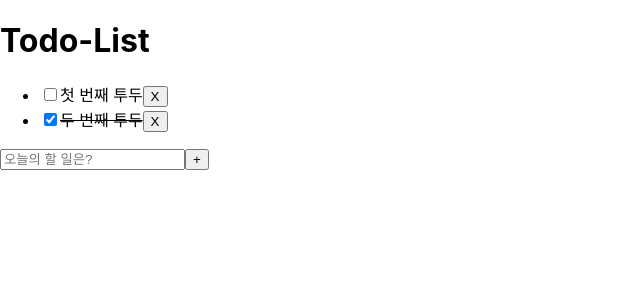
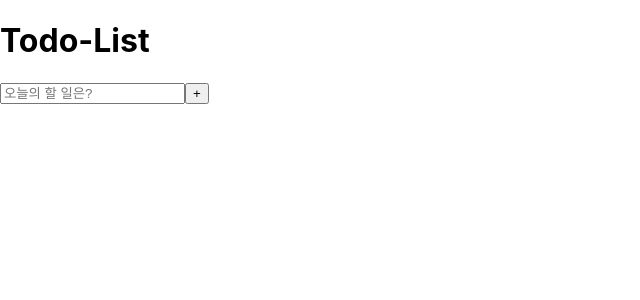
Before and after one commit to hyerinxx/efub4-frontend-session-5, a React (Create React App) app: page / in a window 1280 px wide. Shown: the top 300 px of the page, without its empty margins (0-640 px from the left). Built offline with nearby package versions, Linux system fonts and the light colour scheme; the HTML template or start-up script is replaced by a standard one.

Commit message:
임시 데이터 삭제

```diff
--- a/src/App.js
+++ b/src/App.js
@@ -6,16 +6,6 @@ import './App.css';
 
 function App() {
   const [todoList, setTodoList] = useState([
-    {
-      id: 1,
-      text: "첫 번째 투두",
-      done: false,
-    },
-    {
-      id: 2,
-      text: "두 번째 투두",
-      done: true,
-    }
   ]);
   return (
     <div className="App">
```
